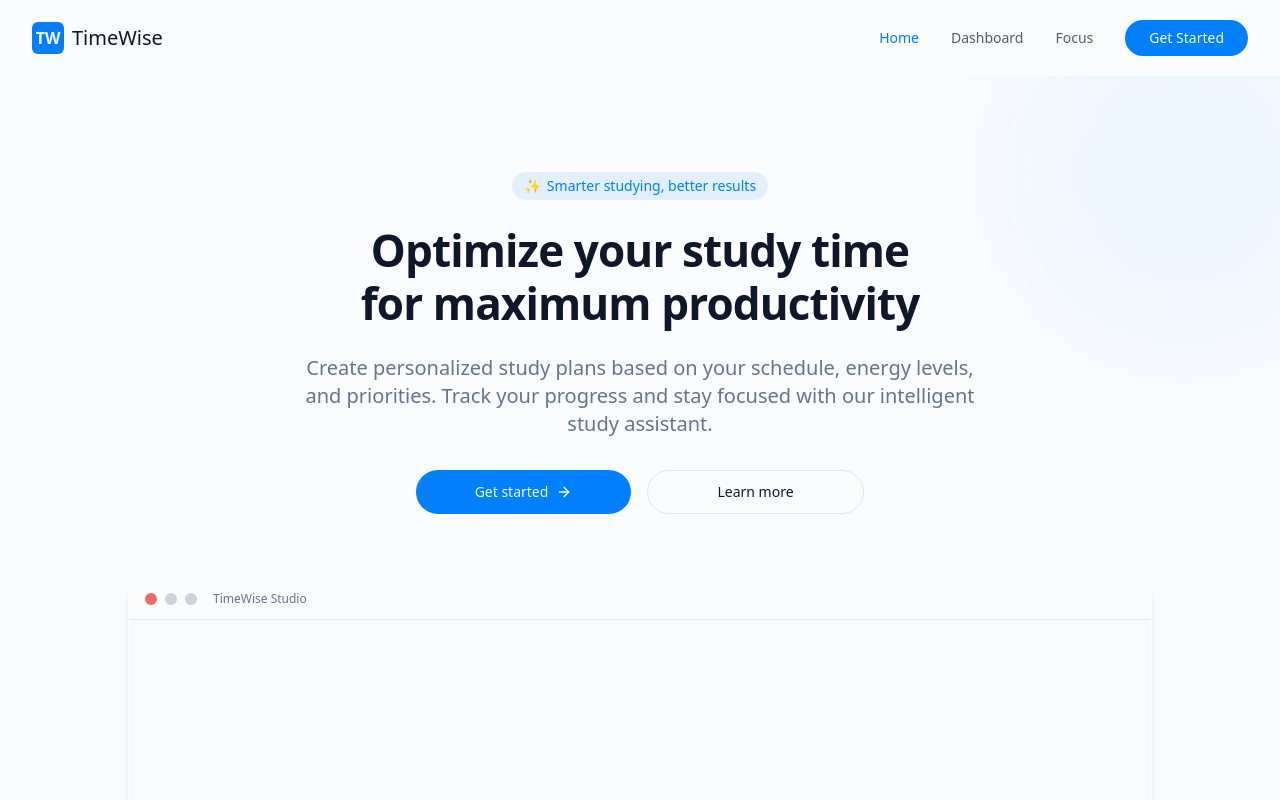
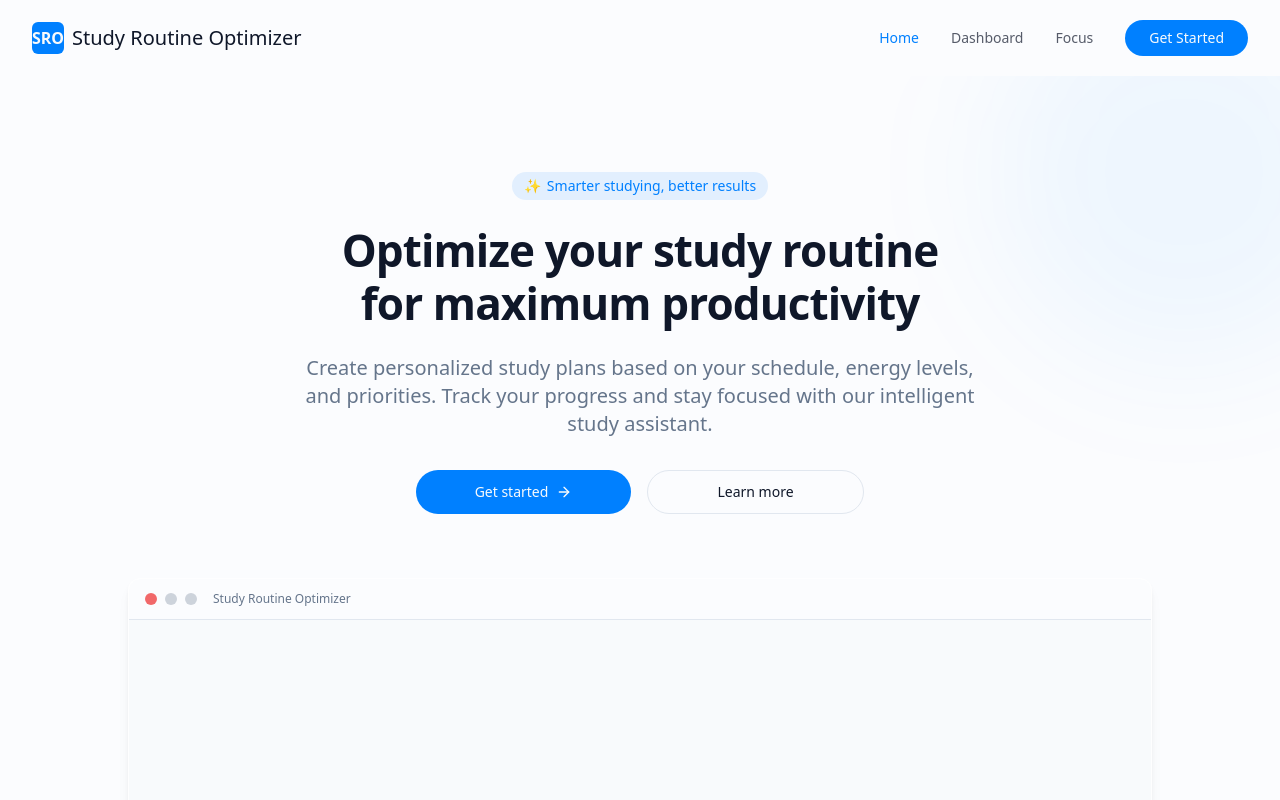
Before and after one commit to TanmayKQ/TanmayKQ.github.io, a React (Vite) app: page / in a window 1280 px wide. Shown: the top 800 px of the page. Built offline with nearby package versions, Linux system fonts and the light colour scheme.

Commit message:
Rename project
Rename the project to Study Routine Optimizer.

```diff
--- a/index.html
+++ b/index.html
@@ -1,10 +1,11 @@
+
 <!DOCTYPE html>
 <html lang="en">
   <head>
     <meta charset="UTF-8" />
     <meta name="viewport" content="width=device-width, initial-scale=1.0" />
-    <title>timewise-studio</title>
-    <meta name="description" content="Lovable Generated Project" />
+    <title>Study Routine Optimizer</title>
+    <meta name="description" content="Optimize your study routine for maximum productivity" />
     <meta name="author" content="Lovable" />
     <meta property="og:image" content="https://lovable.dev/opengraph-image-p98pqg.png" />
   </head>
--- a/src/components/Hero.tsx
+++ b/src/components/Hero.tsx
@@ -18,7 +18,7 @@ export function Hero() {
           </div>
 
           <h1 className="text-4xl md:text-5xl lg:text-display-medium font-bold tracking-tight mb-6 text-balance">
-            Optimize your study time for maximum productivity
+            Optimize your study routine for maximum productivity
           </h1>
 
           <p className="text-lg md:text-xl text-muted-foreground mb-8 max-w-2xl">
@@ -48,7 +48,7 @@ export function Hero() {
                 <div className="h-3 w-3 rounded-full bg-muted-foreground/30" />
                 <div className="h-3 w-3 rounded-full bg-muted-foreground/30" />
               </div>
-              <div className="ml-4 text-xs font-medium text-muted-foreground">TimeWise Studio</div>
+              <div className="ml-4 text-xs font-medium text-muted-foreground">Study Routine Optimizer</div>
             </div>
             <div className="aspect-video w-full bg-white">
               <div className="w-full h-full flex items-center justify-center bg-secondary/50">
--- a/src/components/Navbar.tsx
+++ b/src/components/Navbar.tsx
@@ -42,9 +42,9 @@ export function Navbar() {
         <div className="flex items-center justify-between">
           <Link to="/" className="flex items-center space-x-2">
             <div className="h-8 w-8 rounded-md bg-primary flex items-center justify-center">
-              <span className="font-bold text-primary-foreground">TW</span>
+              <span className="font-bold text-primary-foreground">SRO</span>
             </div>
-            <span className="font-medium text-xl">TimeWise</span>
+            <span className="font-medium text-xl">Study Routine Optimizer</span>
           </Link>
 
           {/* Desktop navigation */}
```
Also changed, not shown: 1 other file (tests, documents, lock files or other folders).
